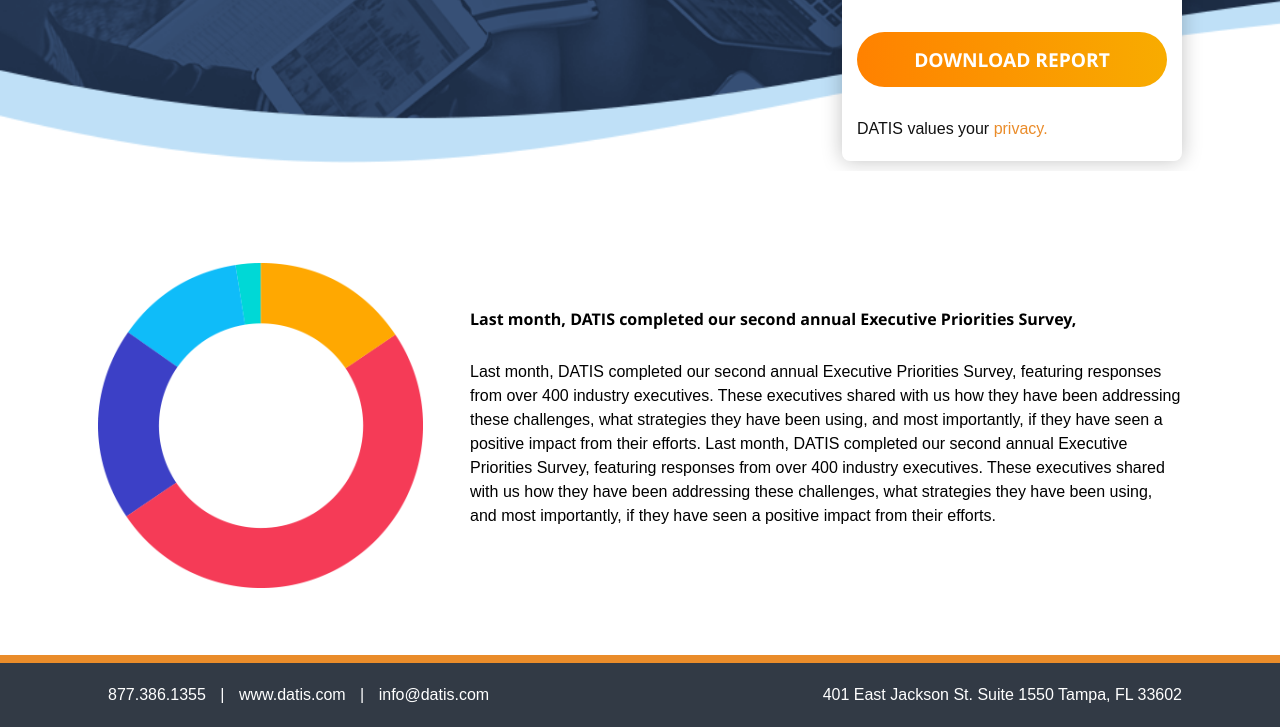
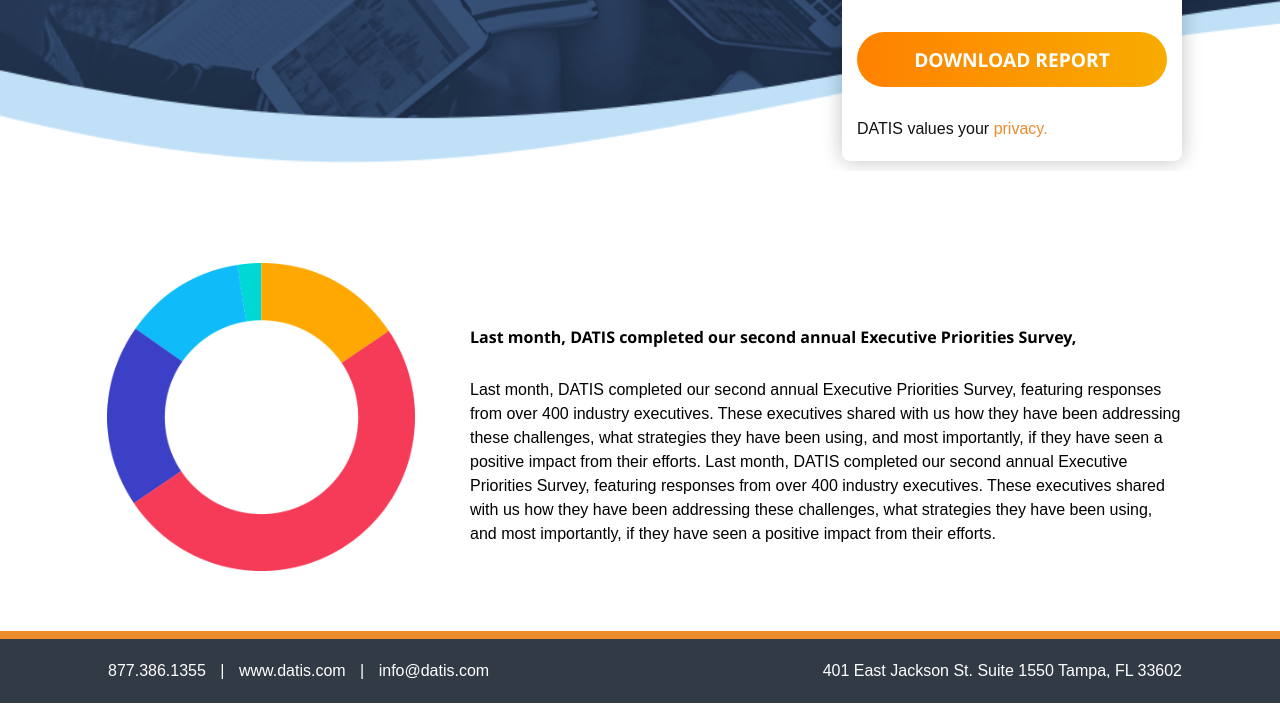
Before and after one commit to brianotoole/dts-pardot, a website built with webpack: page index.html in a window 1280 px wide. Shown: the part 502-1229 px from the top of the page. After the commit the page ends 1205 px from the top, so only its background shows below. Built offline with nearby package versions, Linux system fonts and the light colour scheme; a web font is replaced by a local one.

Commit message:
tweak interior content

```diff
--- a/src/scss/base/_global.scss
+++ b/src/scss/base/_global.scss
@@ -81,10 +81,13 @@ a {
 }
 
 .interior-content {
-  padding-bottom: rem(60);
   img {
+    display: block;
+    max-width: 65%;
+    margin: 0 auto rem(60);
     @include bp_md {
       padding-right: rem(15);
+      max-width: 95%;
     }
   }
   h2, h3, h4, h5, h6 {
```
Also changed, not shown: dist/css/style.css.
